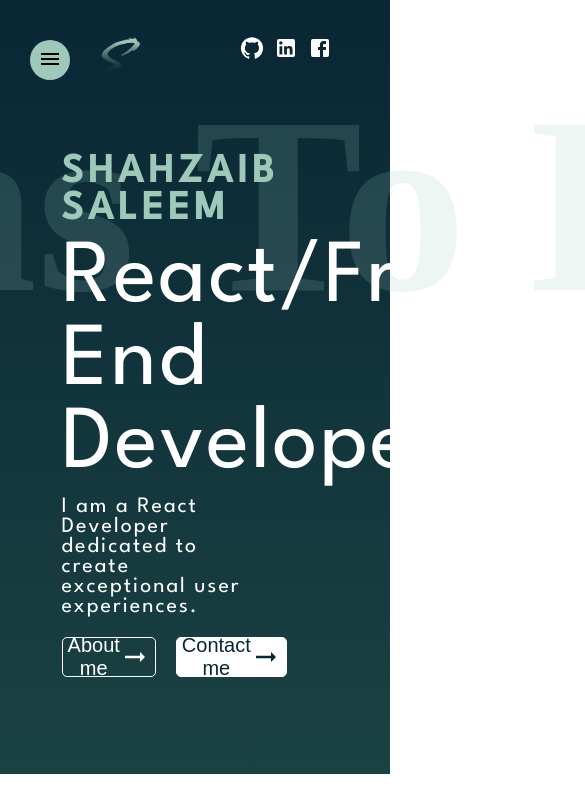
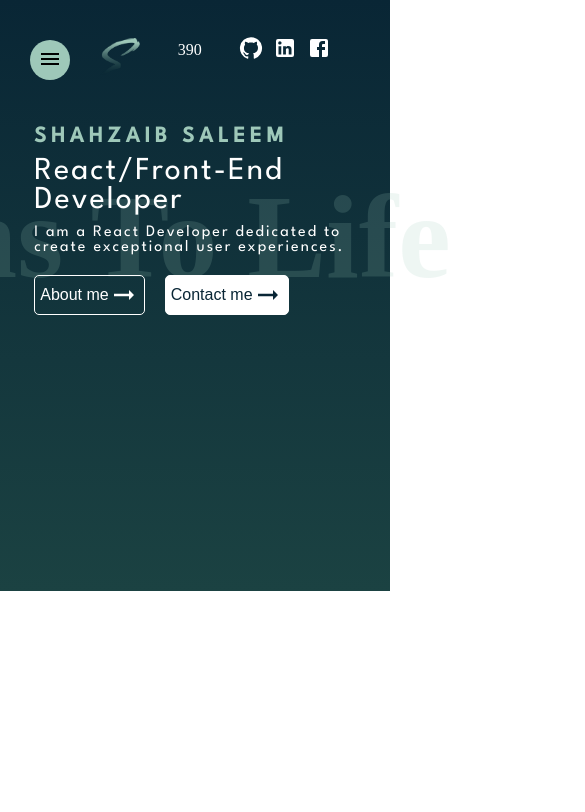
Before and after one commit to shahzaibsaleem665/portfolio, a React (Create React App) app: page / in a window 390 px wide. Shown: the top 812 px of the page, 585 px wide, since content can reach past the window. Built offline with nearby package versions, Linux system fonts and the light colour scheme; a web font is replaced by a local one.

Commit message:
changes made

```diff
--- a/src/Components/Navbar.js
+++ b/src/Components/Navbar.js
@@ -37,7 +37,7 @@ function Navbar() {
        <Sidebar />
         <div className="navbar__content">
            <img src={windowWidth < 768 ? logo_m : logo} alt='my logo' onClick={homeNav} />
-
+           {windowWidth}
             <div className='navbar__social'>
               <Link target='_blank' to={{pathname: 'https://github.com/shahzaibsaleem665'}}>
               <GitHubIcon  />
--- a/src/Components/sidebar/Items.css
+++ b/src/Components/sidebar/Items.css
@@ -8,8 +8,19 @@
     justify-content: center;
     gap: 20px;
 }
-a {
+ a {
     font-size: 30px;
     text-decoration: none;
     color: inherit;
+
 }
+
+@media  (max-width:576px) {
+    .items {
+        top: 20px;
+    }
+    .items > a {
+        font-size: 22px;
+
+    }
+}
--- a/src/Components/sidebar/Sidebar.css
+++ b/src/Components/sidebar/Sidebar.css
@@ -6,7 +6,6 @@
     background-color: #9EC8B9;
     color: black;
     z-index: 2;
-
 
 
 }
@@ -18,3 +17,18 @@
     bottom: 0;
     background-color: #9EC8B9;
 }
+
+
+@media  (max-width:576px)  {
+
+    .sidebar__bg {
+        max-width: 200px;
+        max-height: 90vh;
+    }
+}
+@media (min-width:577px) and (max-width:992px) {
+    .sidebar__bg {
+        max-width: 250px;
+        max-height: 90vh;
+    }
+}
--- a/src/Components/sidebar/Sidebar.js
+++ b/src/Components/sidebar/Sidebar.js
@@ -30,8 +30,6 @@ function Sidebar() {
 
     }
 
-
-
   return (
     <motion.div className='sidebar' animate={open ? 'open' : 'closed'}>
     <motion.div className="sidebar__bg" variants={variants}>
--- a/src/pages/Home.css
+++ b/src/pages/Home.css
@@ -92,11 +92,9 @@
 
 }
 
+/*  Reposnsiveness for all screen types*/
 
-
-
-
-@media screen and (min-width:576px) and (orientation: portrait) {
+@media screen and (max-width:576px) and (orientation: portrait) {
   .home {
     height: 70vh;
   }
@@ -185,7 +183,7 @@
   }
   .home__content {
     margin-top: 5%;
-    width: 80%;
+    width: 70%;
   }
   .home__content > h2 {
     font-size: 30px;
```
